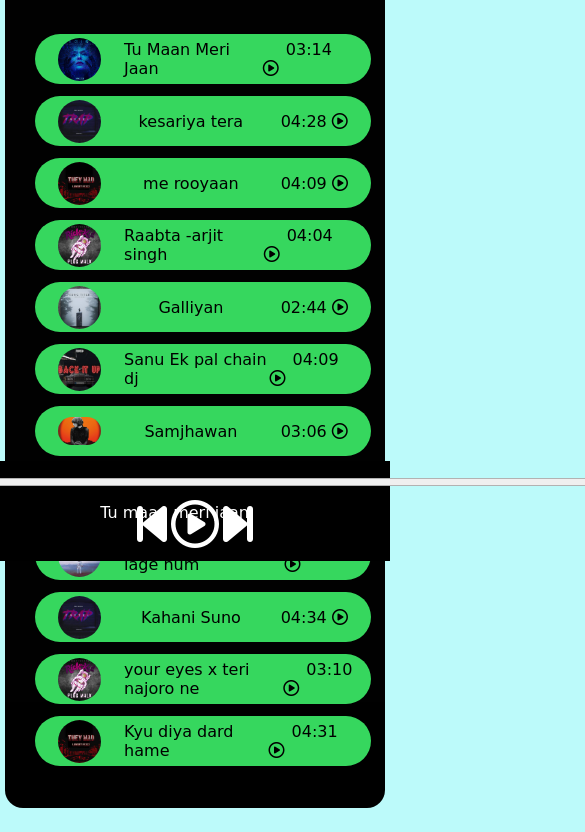
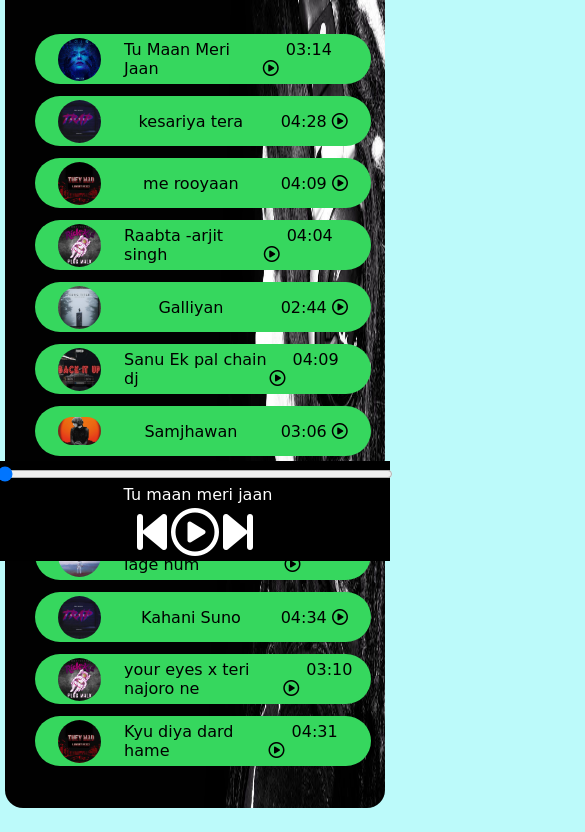
Before and after one commit to chapkepratham007/Spotify-Clone-Live, a plain HTML site: page index.html in a window 390 px wide. Shown: the part 283-1115 px from the top of the page, 585 px wide, since content can reach past the window. Drawn offline with Linux system fonts and the light colour scheme.

Commit message:
Update style.css

```diff
--- a/style.css
+++ b/style.css
@@ -36,8 +36,10 @@ nav ul li{
     font-size:1.4rem;
 }
 .auther{
-    margin-left: 960px;
-    color:brown
+    /* margin-left: 960px; */
+    position:absolute;
+    right:0;
+    color:brown;
 }
 .container{
     min-height: 72vh;
@@ -108,9 +110,51 @@ nav ul li{
     opacity: 0;
     transition:opacity 1s ease-in
 }
-@media screen and(max-width:676px){
+@media screen and (max-width:600px){
     body{
-        background-color: black;
+        background-color: rgb(188, 250, 250);
+        max-height: 100vh;
+    }
+    .auther{
+        /* margin-left: 960px; */
+        position:absolute;
+        right:0;
+        color:brown;
+        font-size: 7px;
+    }
+    #myProgressBar{
+        width:47vh;
+        cursor: pointer;
     }
 
+    .container{
+        min-height: 72vh;
+        background-color: black;
+        color:rgb(203, 212, 165);
+        font-family: cursive;
+        display: flex;
+        width:82%;
+        margin: 20px auto;
+        border-radius:18px;
+        padding:30px;
+        background-image: url('bg.jpg');
+        background-repeat: no-repeat;
+        background-size: 424px 1046px;
+        /* background-size: 1340px 600px; */
+
+    }
+    .songInfo {
+        position:absolute;
+        left: 15vw;
+        top:5vw;
+        font-family: cursive;
+    }
+    .icons{
+        margin-top: 26px;
+    }
+
+
+
+
+
 }
```
